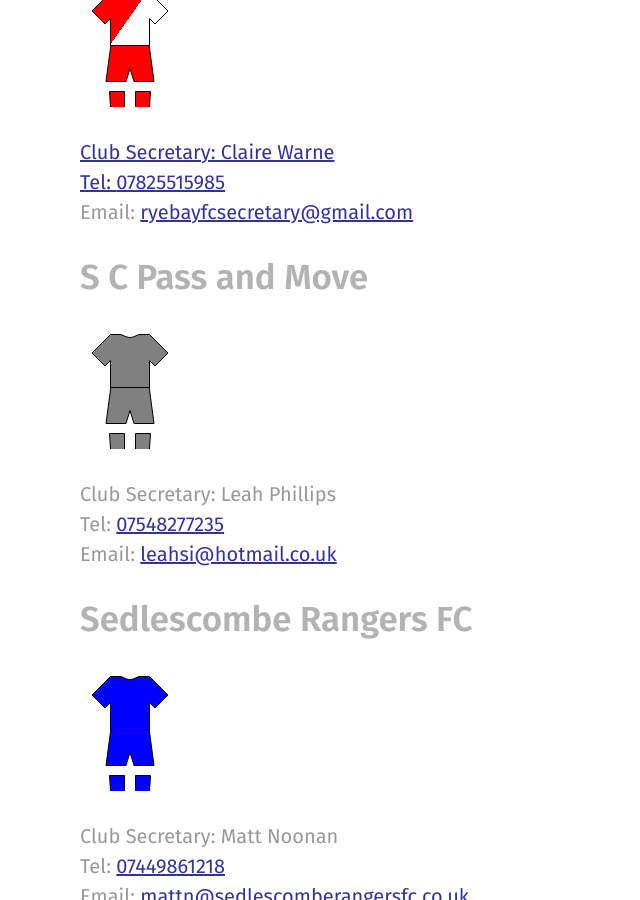
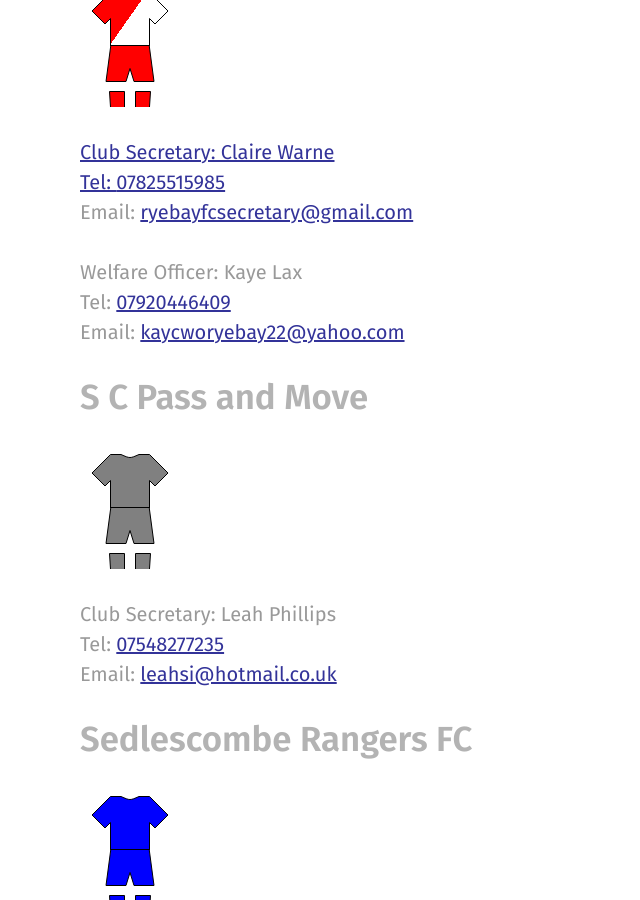
Before and after one commit to rotherleague/Rother, a Jekyll site: the page built from clubs.md, in a window 1280 px wide and 900 px high, scrolled down 12300 px. Shown: the whole window, without its empty margins (0-640 px from the left). Built offline with Jekyll 4.4.1, drawn with Linux system fonts in a browser that asks for light colours; nearby versions of some CDN libraries.

Commit message:
Update rye_bay.html

```diff
--- a/_includes/clubs/rye_bay.html
+++ b/_includes/clubs/rye_bay.html
@@ -7,3 +7,7 @@
 <p>Club Secretary: Claire	Warne<br>
   Tel: <a href="tel:07825515985">07825515985</a><br>
 Email: <a href="mailto:RyeBayFCsecretary@gmail.com">ryebayfcsecretary@gmail.com</a></p>
+
+<p>Welfare Officer: Kaye Lax<br>
+  Tel: <a href="tel:07920446409">07920446409</a><br>
+Email: <a href="mailto:kaycworyebay22@yahoo.com">kaycworyebay22@yahoo.com</a></p>
```
